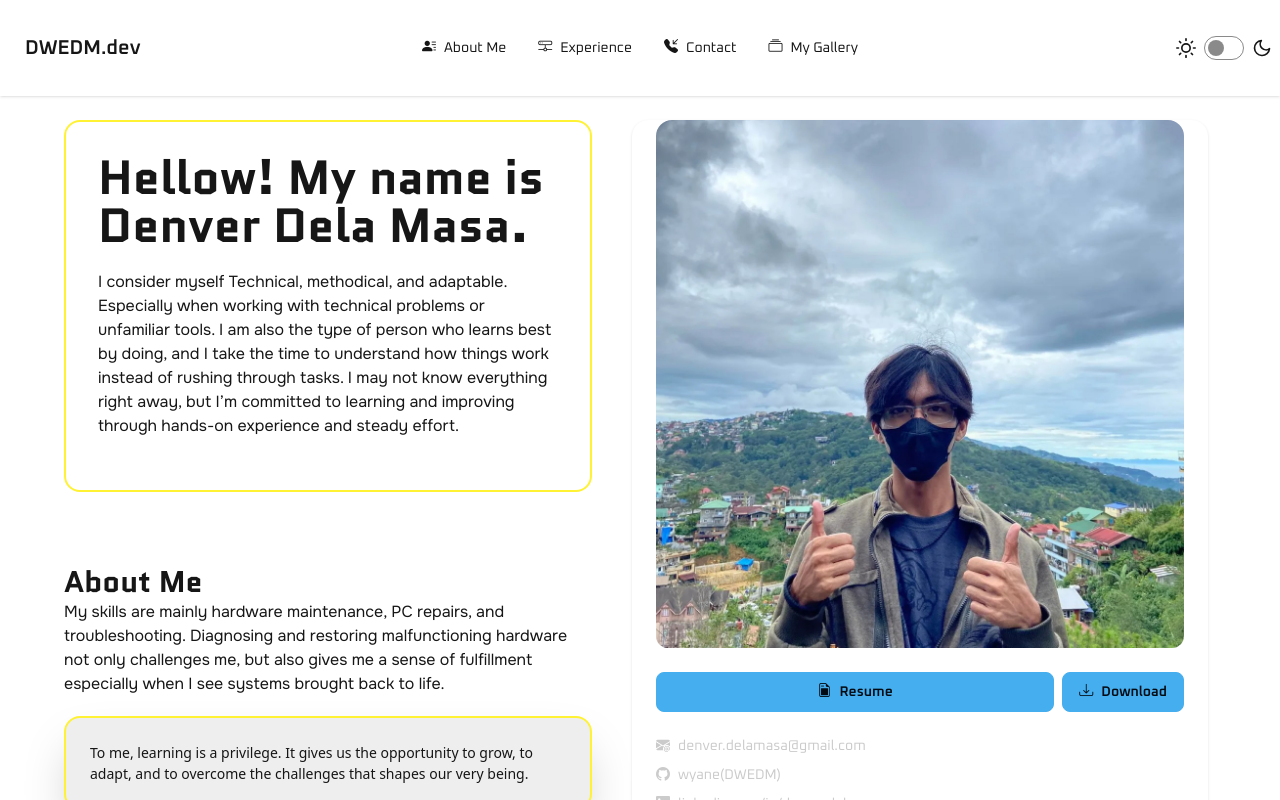
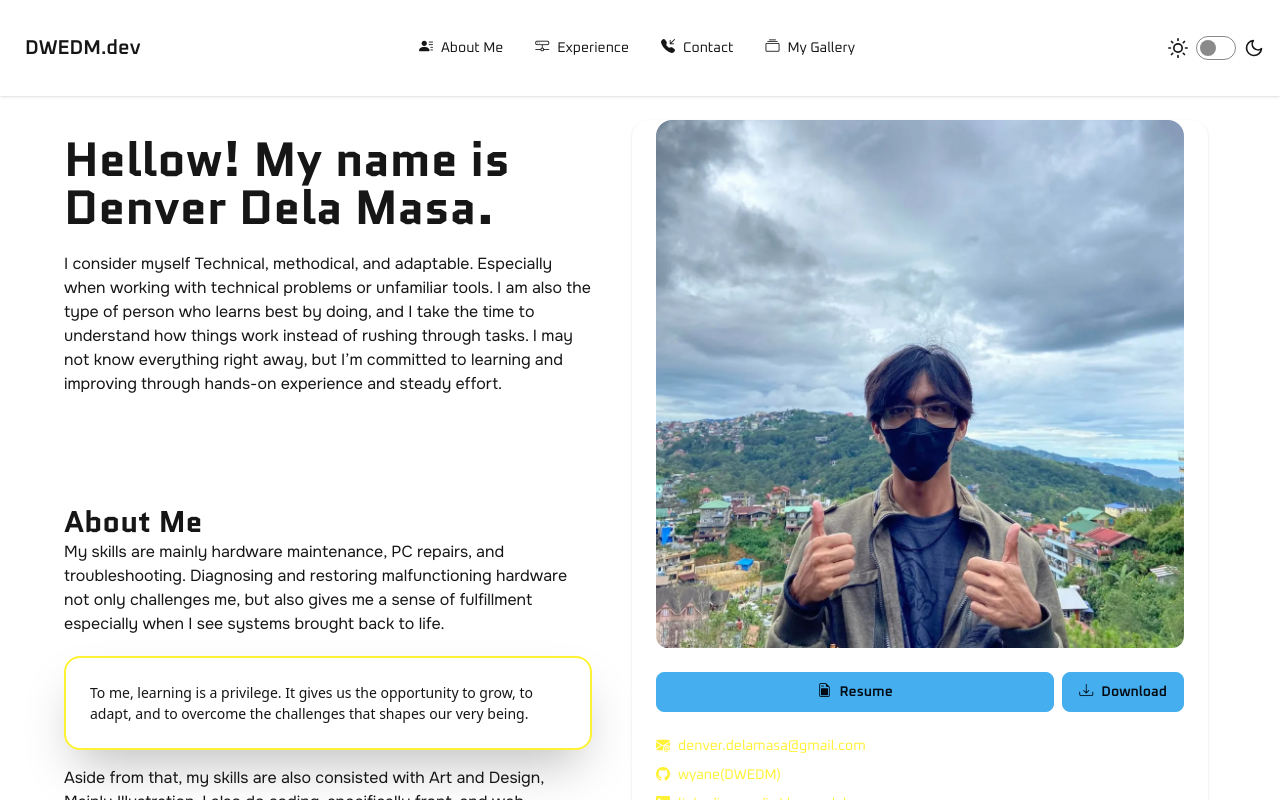
Before and after one commit to DWEDM/portfolio-react, a React (Vite) app: page / in a window 1280 px wide. Both pictures are taken after a click on the link "About Me". Shown: the top 800 px of the page. Built offline with nearby package versions, Linux system fonts and the light colour scheme.

Commit message:
Contribution graph with theme responsiveness

```diff
--- a/package.json
+++ b/package.json
@@ -13,8 +13,10 @@
     "@tailwindcss/vite": "^4.1.11",
     "aos": "^2.3.4",
     "daisyui": "^5.0.46",
+    "github-calendar": "^2.3.4",
     "react": "^19.1.0",
     "react-dom": "^19.1.0",
+    "react-github-calendar": "^4.5.9",
     "styled-components": "^6.1.19"
   },
   "devDependencies": {
--- a/src/App.jsx
+++ b/src/App.jsx
@@ -1,6 +1,5 @@
-import { useState } from 'react'
-import { useEffect } from 'react';
-import './App.css'
+import { useState, useEffect } from 'react';
+import './App.css';
 
 import Navbar from './components/Navbar';
 import Footer from './components/Footer';
@@ -12,12 +11,22 @@ import Contact from './components/pages/Contact';
 import Gallery from './components/pages/Gallery';
 
 function App() {
+  // THEME STATE LIFTED HERE
+  const [theme, setTheme] = useState(localStorage.getItem("theme") || "cmyk");
+
+  // Apply theme globally whenever it changes
+  useEffect(() => {
+    document.documentElement.setAttribute("data-theme", theme);
+    localStorage.setItem("theme", theme);
+  }, [theme]);
+
+  // Page state
   const [activePage, setActivePage] = useState("Home");
 
   const renderPage = () => {
     switch (activePage) {
       case "Home":
-        return <Home />;
+        return <Home themeName={theme} />;  // pass theme down
       case "About":
         return <About setActivePage={setActivePage} />;
       case "Experience":
@@ -27,19 +36,17 @@ function App() {
       case "Gallery":
         return <Gallery />;
       default:
-        return <Home />;
+        return <Home themeName={theme} />;
     }
   };
 
+  // Fade-up observer (unchanged)
   useEffect(() => {
     const observer = new IntersectionObserver(
       entries => {
         entries.forEach(entry => {
-          if (entry.isIntersecting) {
-            entry.target.classList.add('visible');
-          } else {
-            entry.target.classList.remove('visible');
-          }
+          if (entry.isIntersecting) entry.target.classList.add('visible');
+          else entry.target.classList.remove('visible');
         });
       },
       { threshold: 0.1 }
@@ -51,16 +58,15 @@ function App() {
     return () => observer.disconnect();
   }, [activePage]);
 
-
   return (
     <>
-      <Navbar setActivePage={setActivePage} />
-        <div className="font-sans lg:px-12 px-2 py-2 flex flex-col m-auto">
-          {renderPage()}
-        </div>
+      <Navbar setActivePage={setActivePage} theme={theme} setTheme={setTheme} />
+      <div className="font-sans lg:px-12 px-2 py-2 flex flex-col m-auto">
+        {renderPage()}
+      </div>
       <Footer />
     </>
-  )
+  );
 }
 
-export default App
+export default App;
--- a/src/components/Footer.jsx
+++ b/src/components/Footer.jsx
@@ -3,7 +3,7 @@ import React from 'react';
 const Footer = () => {
   return (
     <>
-    <footer className="footer sm:footer-horizontal bg-base-100 my-12 text-accent p-10 border-t-1 border-neutral-accent justify-between">
+    <footer className="footer sm:footer-horizontal bg-base-100 text-accent px-10 py-24 border-t-1 shadow-xl justify-between">
       <aside>
         <p>
           I made this site with:
--- a/src/components/Navbar.jsx
+++ b/src/components/Navbar.jsx
@@ -1,65 +1,90 @@
 import React from 'react';
-import avatarImg from '../assets/avatar.jpg';
-
+import avatarImg from '../assets/avatar.jpg'; // (unused? optional)
 import ThemeToggle from './ThemeToggle';
 
-const Navbar = ({ setActivePage }) => {
+const Navbar = ({ setActivePage, theme, setTheme }) => {
   return (
-    <>
     <div className="navbar bg-base-100 shadow-sm h-24">
+      {/* Mobile menu */}
       <div className="navbar-start">
         <div className="dropdown">
           <div tabIndex={0} role="button" className="btn btn-ghost lg:hidden">
-            <svg xmlns="http://www.w3.org/2000/svg" className="h-5 w-5" fill="none" viewBox="0 0 24 24" stroke="currentColor"> <path strokeLinecap="round" strokeLinejoin="round" strokeWidth="2" d="M4 6h16M4 12h8m-8 6h16" /> </svg>
+            <svg xmlns="http://www.w3.org/2000/svg" className="h-5 w-5" fill="none"
+              viewBox="0 0 24 24" stroke="currentColor">
+              <path strokeLinecap="round" strokeLinejoin="round" strokeWidth="2"
+                d="M4 6h16M4 12h8m-8 6h16" />
+            </svg>
           </div>
           <ul
             tabIndex={0}
-            className="menu menu-sm dropdown-content bg-base-100 rounded-box gap-y-2 z-1 mt-3 w-52 p-2 shadow">
-              <li><a onClick={() => setActivePage("About")}>
-                <i className="bi bi-person-lines-fill"></i>
+            className="menu menu-sm dropdown-content bg-base-100 rounded-box gap-y-2 z-1 mt-3 w-52 p-2 shadow"
+          >
+            <li>
+              <a onClick={() => setActivePage("About")}>
+                <i className="bi bi-person-lines-fill" />
                 About Me
-              </a></li>
-              <li><a onClick={() => setActivePage("Experience")} >
-                <i className="bi bi-hdd-network"></i>
+              </a>
+            </li>
+            <li>
+              <a onClick={() => setActivePage("Experience")}>
+                <i className="bi bi-hdd-network" />
                 Experience
-              </a></li>
-              <li><a onClick={() => setActivePage("Contact")} >
-                <i className="bi bi-telephone-inbound-fill"></i>
+              </a>
+            </li>
+            <li>
+              <a onClick={() => setActivePage("Contact")}>
+                <i className="bi bi-telephone-inbound-fill" />
                 Contact
-              </a></li>
-              <li><a onClick={() => setActivePage("Gallery")} >
-                <i className="bi bi-collection"></i>
+              </a>
+            </li>
+            <li>
+              <a onClick={() => setActivePage("Gallery")}>
+                <i className="bi bi-collection" />
                 My Gallery
-              </a></li>
+              </a>
+            </li>
           </ul>
         </div>
-        <a className="btn btn-ghost text-xl" onClick={() => setActivePage("Home")} >DWEDM.dev</a>
+        <a className="btn btn-ghost text-xl" onClick={() => setActivePage("Home")}>
+          DWEDM.dev
+        </a>
       </div>
+
+      {/* Desktop menu */}
       <div className="navbar-center hidden lg:flex">
         <ul className="menu menu-horizontal px-1 gap-x-2">
-            <li><a onClick={() => setActivePage("About")}>
-              <i className="bi bi-person-lines-fill"></i>
+          <li>
+            <a onClick={() => setActivePage("About")}>
+              <i className="bi bi-person-lines-fill" />
               About Me
-            </a></li>
-            <li><a onClick={() => setActivePage("Experience")} >
-              <i className="bi bi-hdd-network"></i>
+            </a>
+          </li>
+          <li>
+            <a onClick={() => setActivePage("Experience")}>
+              <i className="bi bi-hdd-network" />
               Experience
-            </a></li>
-            <li><a onClick={() => setActivePage("Contact")} >
-              <i className="bi bi-telephone-inbound-fill"></i>
+            </a>
+          </li>
+          <li>
+            <a onClick={() => setActivePage("Contact")}>
+              <i className="bi bi-telephone-inbound-fill" />
               Contact
-            </a></li>
-            <li><a onClick={() => setActivePage("Gallery")} >
-              <i className="bi bi-collection"></i>
+            </a>
+          </li>
+          <li>
+            <a onClick={() => setActivePage("Gallery")}>
+              <i className="bi bi-collection" />
               My Gallery
-            </a></li>
+            </a>
+          </li>
         </ul>
       </div>
-      <div className="navbar-end">
-        <ThemeToggle/>
+
+      {/* Theme toggle */}
+      <div className="navbar-end px-2">
+        <ThemeToggle theme={theme} setTheme={setTheme} />
       </div>
     </div>
-    </>
   );
 };
 
--- a/src/components/cards/AboutHero.jsx
+++ b/src/components/cards/AboutHero.jsx
@@ -3,9 +3,8 @@ import React from 'react';
 const Hero = () => {
   return (
     <>
-      <div className="hero h-auto border-2 border-accent rounded-2xl fade-up-scroll">
-        <div className="hero-content text-left">
-          <div className="max-w-full m-4">
+      <div className="hero h-auto rounded-2xl fade-up-scroll">
+        <div className="max-w-full my-4">
           <h1 className="mb-5 text-5xl font-bold font-heading">Hellow! My name is Denver Dela Masa.</h1>
           <p className="mb-5 font-paragraph">
             I consider myself Technical, methodical, and adaptable. Especially when working with technical problems
@@ -15,7 +14,6 @@ const Hero = () => {
           </p>
         </div>
       </div>
-      </div>
     </>
   );
 };
--- a/src/components/cards/ProfileCard.jsx
+++ b/src/components/cards/ProfileCard.jsx
@@ -8,7 +8,7 @@ const ProfileCard = () => {
           <figure className="fade-up-scroll">
               <img src={profileImg} alt="Graduation Pic (I like this pic I look like I'm content in life...)" className="rounded-xl" />
           </figure>
-          <div className="fade-up-scroll card-body items-left text-left px-0 text-neutral-content">
+          <div className="fade-up-scroll card-body items-left text-left px-0 text-accent">
             <div className="card-actions flex gap-2">
               <button className="btn btn-primary flex-1 gap-x-2">
                 <i className="bi bi-file-earmark-post"></i>
--- a/src/components/cards/ProjectCards.jsx
+++ b/src/components/cards/ProjectCards.jsx
@@ -6,7 +6,7 @@ import Capstone_Project from '../../assets/gallery/capscr1.png'
 const ProjectCards = () => {
     return(
         <>
-            <div className="fade-up-scroll card bg-base-200 w-full md:w-md lg:w-xl shadow-lg transition-all hover:scale-101">
+            <div className="fade-up-scroll card bg-base-200 w-full md:w-md lg:w-xl shadow-xl">
                 <figure className="p-2">
                 <img src={DENR_PENRO} alt="DENR PENRO" className="rounded-xl"/>
                 </figure>
@@ -25,7 +25,7 @@ const ProjectCards = () => {
                 </div>
                 </div>
             </div>
-            <div className="fade-up-scroll card bg-base-200 w-full md:w-md lg:w-xl shadow-sm transition-all hover:scale-101">
+            <div className="fade-up-scroll card bg-base-200 w-full md:w-md lg:w-xl shadow-xl">
                 <figure className="p-2">
                 <img src={Capstone_Project} alt="DENR PENRO" className="rounded-xl"/>
                 </figure>
--- a/src/components/pages/About.jsx
+++ b/src/components/pages/About.jsx
@@ -21,7 +21,7 @@ const About = ({ setActivePage }) => {
                 and restoring malfunctioning hardware not only challenges me, but also gives me a sense
                 of fulfillment especially when I see systems brought back to life.
               </p>
-              <div className="card card-body bg-base-200 border-2 my-4 border-accent shadow-2xl fade-up-scroll">
+              <div className="card card-body bg-base-100 border-2 my-4 border-accent shadow-2xl fade-up-scroll">
                 To me, learning is a privilege. It gives us the opportunity to grow, to adapt,
                 and to overcome the challenges that shapes our very being.
               </div>
```
Also changed, not shown: src/components/GitHubStats.jsx (added, +31 -0 lines), src/components/ThemeToggle.jsx (+5 -23 lines), src/components/pages/Home.jsx (+6 -2 lines), src/App.css (line endings or trailing spaces), 1 other file (tests, documents, lock files or other folders). Lines whose indentation alone changed are shown as unchanged.
